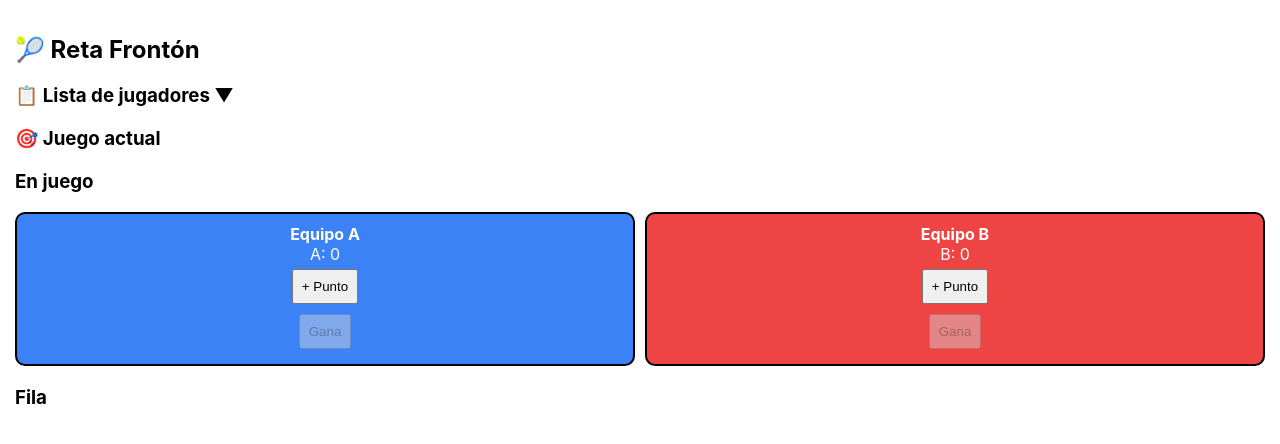
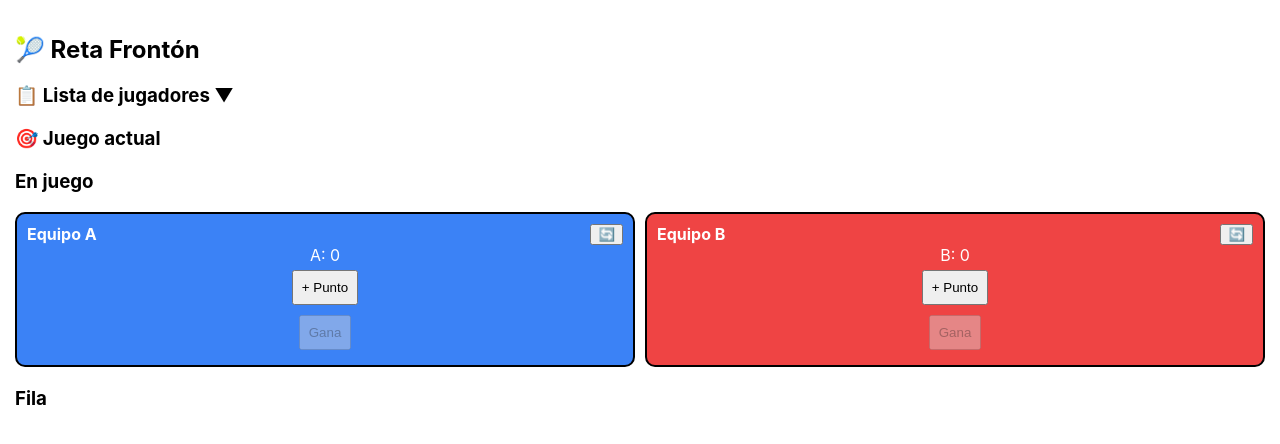
Before and after one commit to ricardovaguayo-tech/reta-fronton, a React (Create React App) app: page / in a window 1280 px wide. Shown: the top 444 px of the page. Built offline with nearby package versions, Linux system fonts and the light colour scheme.

Commit message:
Update App.js

```diff
--- a/src/App.js
+++ b/src/App.js
@@ -1,3 +1,4 @@
+
 import { useState, useEffect } from "react";
 
 const Box = ({ children, color }) => (
@@ -179,7 +180,10 @@ export default function App() {
         <div style={{ display: "grid", gridTemplateColumns: "1fr 1fr", gap: 10 }}>
 
           <Box color="#3b82f6">
-            <strong style={{ color: "white" }}>Equipo A</strong>
+            <div style={{ display: "flex", justifyContent: "space-between", width: "100%" }}>
+              <strong style={{ color: "white" }}>Equipo A</strong>
+              <button onClick={() => setScoreA(0)} style={{ cursor: "pointer" }}>🔄</button>
+            </div>
             {courts.teamA.map((p, i) => <div key={i} style={{ color: "white" }}>{p}</div>)}
             <div style={{ color: "white" }}>A: {scoreA}</div>
             <Button onClick={() => setScoreA(scoreA + 1)}>+ Punto</Button>
@@ -189,7 +193,10 @@ export default function App() {
           </Box>
 
           <Box color="#ef4444">
-            <strong style={{ color: "white" }}>Equipo B</strong>
+            <div style={{ display: "flex", justifyContent: "space-between", width: "100%" }}>
+              <strong style={{ color: "white" }}>Equipo B</strong>
+              <button onClick={() => setScoreB(0)} style={{ cursor: "pointer" }}>🔄</button>
+            </div>
             {courts.teamB.map((p, i) => <div key={i} style={{ color: "white" }}>{p}</div>)}
             <div style={{ color: "white" }}>B: {scoreB}</div>
             <Button onClick={() => setScoreB(scoreB + 1)}>+ Punto</Button>
```
